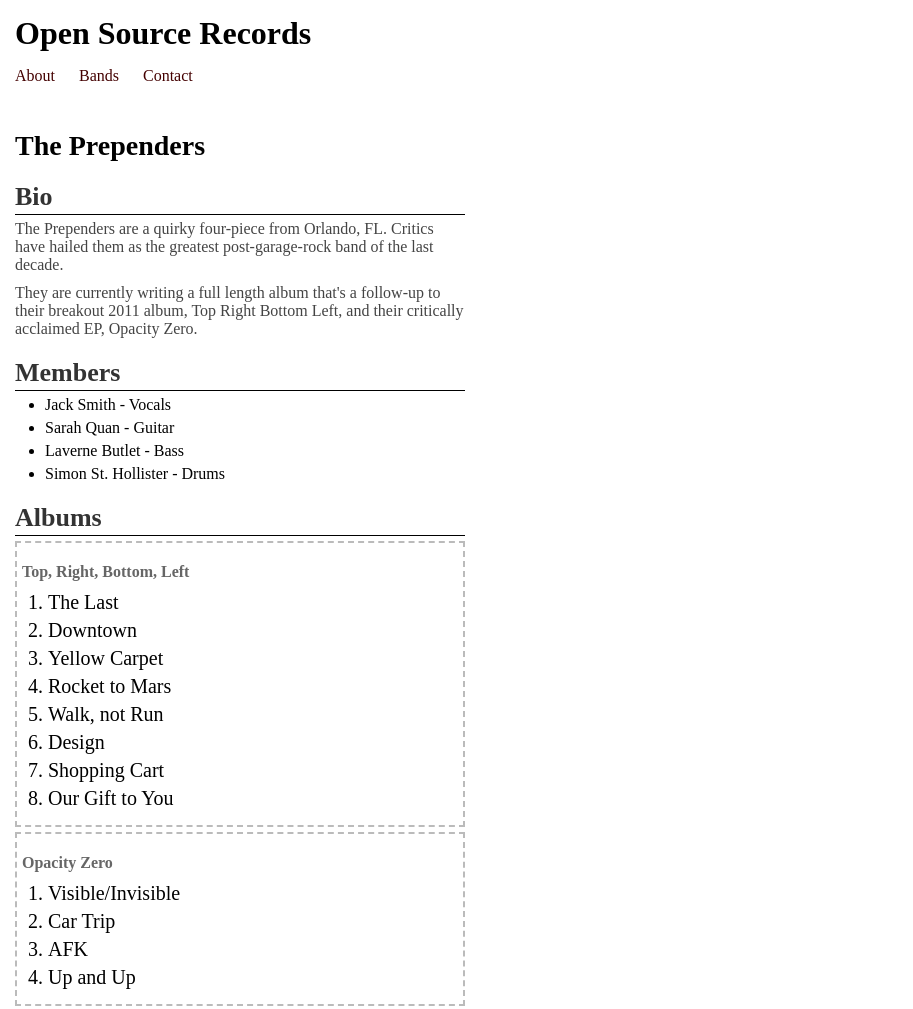
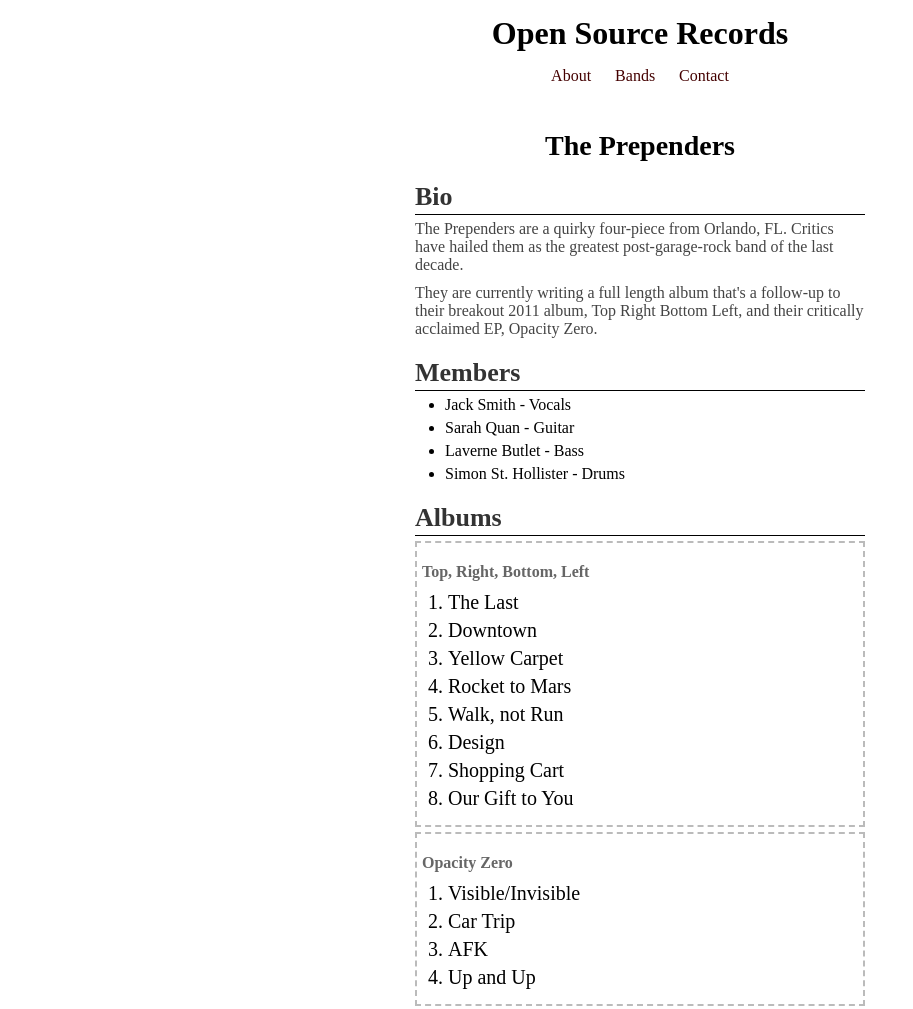
Before and after one commit to erick2014/Learning-css, a plain HTML site: page index.html in a window 1280 px wide. Shown: the top 1009 px of the page, without its empty margins (0-913 px from the left). Drawn offline with Linux system fonts and the light colour scheme.

Commit message:
Change centering content.

```diff
--- a/main.css
+++ b/main.css
@@ -56,6 +56,7 @@
   }
   ul.nav{
     padding:0;
+    text-align: center;
   }
   .day-time{
     color:#444444;
@@ -68,9 +69,16 @@
   .header{
     padding:15px;
   }
+  .header h1{
+    text-align: center;
+  }
   .content-section{
     padding:15px;
     width:450px;
+    margin:0 auto 0 auto;
+  }
+  .content-section h2{
+    text-align: center;
   }
   .album {
     border:2px dashed #bbbbbb;
```
